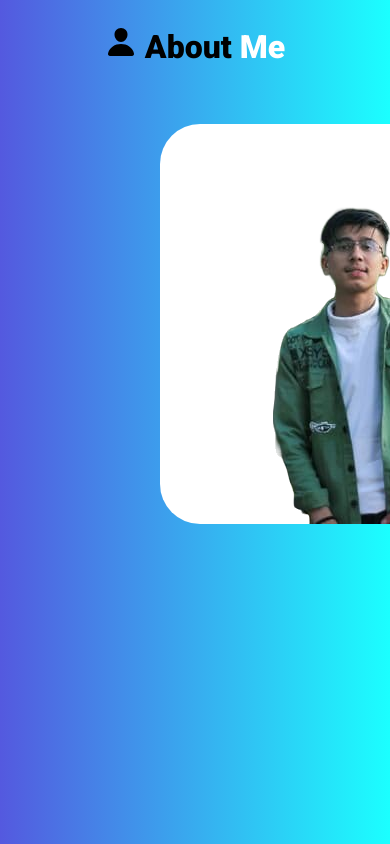
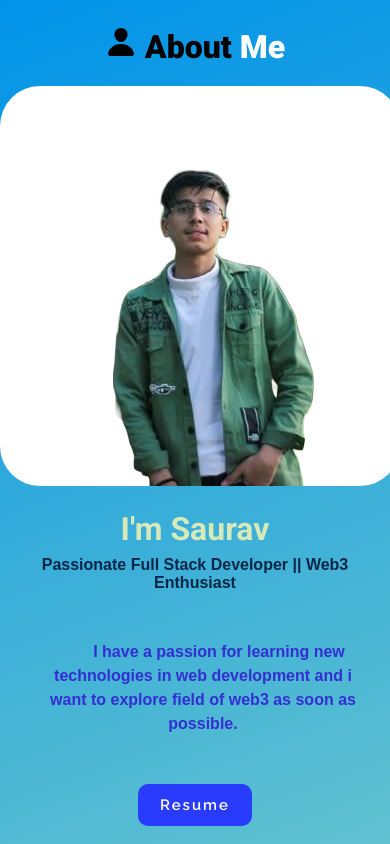
Before and after one commit to Saurav-Pant/Portfolio, a React (Create React App) app: page / in a window 390 px wide. Shown: the part 1220-2064 px from the top of the page. Built offline with nearby package versions, Linux system fonts and the light colour scheme; the HTML template or start-up script is replaced by a standard one.

Commit message:
For Checking Netlify

```diff
--- a/src/Components/AboutSection/MyDetail.css
+++ b/src/Components/AboutSection/MyDetail.css
@@ -1,11 +1,18 @@
-@import url("https://fonts.googleapis.com/css2?family=Roboto:ital,wght@0,100;0,300;0,500;0,700;0,900;1,300;1,400&display=swap");
+@import url("https://fonts.googleapis.com/css2?family=Raleway:ital,wght@0,300;0,600;0,700;1,300;1,400&family=Roboto:ital,wght@0,100;0,300;0,500;0,700;0,900;1,300;1,400&display=swap");
 
 .About_Section {
   text-align: center;
+  width: 100vw;
+  height: 90vh;
+  background-color: #0093e9;
+  background-image: linear-gradient(160deg, #0093e9 0%, #80d0c7 100%);
+  margin-top: 2em;
 }
 .About_Section .ForDown {
   color: black;
   font-weight: 900;
+  margin-top: 0;
+  padding-top: 1em;
 }
 
 .About {
@@ -40,6 +47,7 @@
   margin-right: 15em;
   margin-top: 3em;
   color: #d7e9b9;
+  margin-left: 5em;
 }
 .right_About h1 {
   font-family: "Roboto", sans-serif;
@@ -50,3 +58,55 @@
   font-weight: 700;
   color: #0a2647;
 }
+.right_About .Passion2 {
+  font-family: Arial, Helvetica, sans-serif;
+  margin-top: 3em;
+  font-weight: 700;
+  color: #332fd0;
+  line-height: 1.5;
+  text-indent: 2em;
+  padding-left: 2em;
+}
+.resume {
+  margin-top: 3em;
+}
+
+.resume button {
+  padding: 0.8em 1.5em;
+  border-radius: 10px;
+  border: none;
+  cursor: pointer;
+  font-weight: 600;
+  font-family: "Raleway", sans-serif;
+  background-color: #293bfc;
+  color: white;
+  letter-spacing: 2px;
+  font-size: 15px;
+}
+
+.resume button:hover {
+  background-color: #0014ff;
+  letter-spacing: 3px;
+}
+
+@media (max-width: 1100px) {
+  .About_Section {
+    height: 140vh;
+  }
+  .About {
+    flex-direction: column;
+    text-align: center;
+  }
+  .AboutImg {
+    margin: 20px auto;
+  }
+  .right_About {
+    margin: auto;
+  }
+  .Passion2 {
+    margin: auto 1em;
+    margin-right: 2em;
+  }
+}
+@media (max-width: 1101) {
+}
--- a/src/Components/AboutSection/MyDetail.js
+++ b/src/Components/AboutSection/MyDetail.js
@@ -4,25 +4,62 @@ import { motion } from "framer-motion";
 import About from "../../asset/About.png";
 import { IoPerson } from "react-icons/io5";
 
+const animations2 = {
+  h1: {
+    initial: { y: "-100%", opacity: 0 },
+    whileInView: { y: 0, opacity: 1 },
+    transition: { duration: 0.5 },
+  },
+  p: {
+    initial: { y: "200%", opacity: 0 },
+    whileInView: { y: 0, opacity: 1 },
+    transition: { duration: 0.5 },
+  },
+  img: {
+    initial: {
+      y: "100%",
+      opacity: 0,
+    },
+    transition: {
+      type: "spring",
+      stiffness: 100,
+    },
+    whileInView: {
+      y: 0,
+      opacity: 1,
+    },
+  },
+};
+
 const MyDetail = () => {
   return (
     <>
       <div className="About_Section">
-        <h1 className="ForDown">
+        <motion.h1 className="ForDown" {...animations2.h1}>
           <IoPerson style={{ color: "black" }} /> About <span>Me</span>
-        </h1>
+        </motion.h1>
         <div className="About">
           <div className="left_About">
-            <motion.img src={About} className="AboutImg" />
+            <motion.img
+              src={About}
+              {...animations2.img}
+              whileHover={{ rotateY: 360 }}
+              transition={{ duration: 1 }}
+              className="AboutImg"
+            />
           </div>
           <div className="right_About">
             <h1>I'm Saurav</h1>
-            <p className="Passion">
+            <motion.p className="Passion" {...animations2.p}>
               Passionate Full Stack Developer || Web3 Enthusiast
+            </motion.p>
+            <p className="Passion2">
+              I have a passion for learning new technologies in web development
+              and i want to explore field of web3 as soon as possible.
             </p>
-            <p className="">
-              I have a passion for learning new technologies in web development.
-            </p>
+            <motion.div className="resume" {...animations2.h1}>
+              <button>Resume</button>
+            </motion.div>
           </div>
         </div>
       </div>
--- a/src/Components/Hero/Hero.css
+++ b/src/Components/Hero/Hero.css
@@ -7,10 +7,12 @@
   align-items: center;
   font-family: "Poppins", sans-serif;
   font-weight: 700;
-  height: 90vh;
+  height: 100vh;
   max-width: 100vw;
   background: linear-gradient(to right, #000000, #2d3436);
   font-size: 20px;
+  width: 100vw;
+  margin: 0;
 }
 
 .left {
--- a/src/Routes/Home.js
+++ b/src/Routes/Home.js
@@ -5,10 +5,12 @@ import MyDetail from "../Components/AboutSection/MyDetail";
 import Work from "../Components/Work/Work";
 import Learning from "../Components/Learning/Learning";
 import Reach from "../Components/Reach/Reach";
+// import Loading from "../Components/Loading Page/Loading";
 
 const Home = () => {
   return (
     <div>
+      {/* <Loading /> */}
       <Navbar />
       <Hero />
       <MyDetail />
--- a/src/index.css
+++ b/src/index.css
@@ -6,6 +6,6 @@
 body {
   background: linear-gradient(to right, #5459df, #1bffff);
   color: #ccc;
-  max-width: 100vw;
+  min-width: 100vw;
   overflow-x: hidden;
 }
```
Also changed, not shown: src/Components/Loading Page/Loading.js (added, +24 -0 lines), src/Components/Loading Page/LoadingComp.js (added, +7 -0 lines), src/Components/Loading Page/Loading.css (added).
